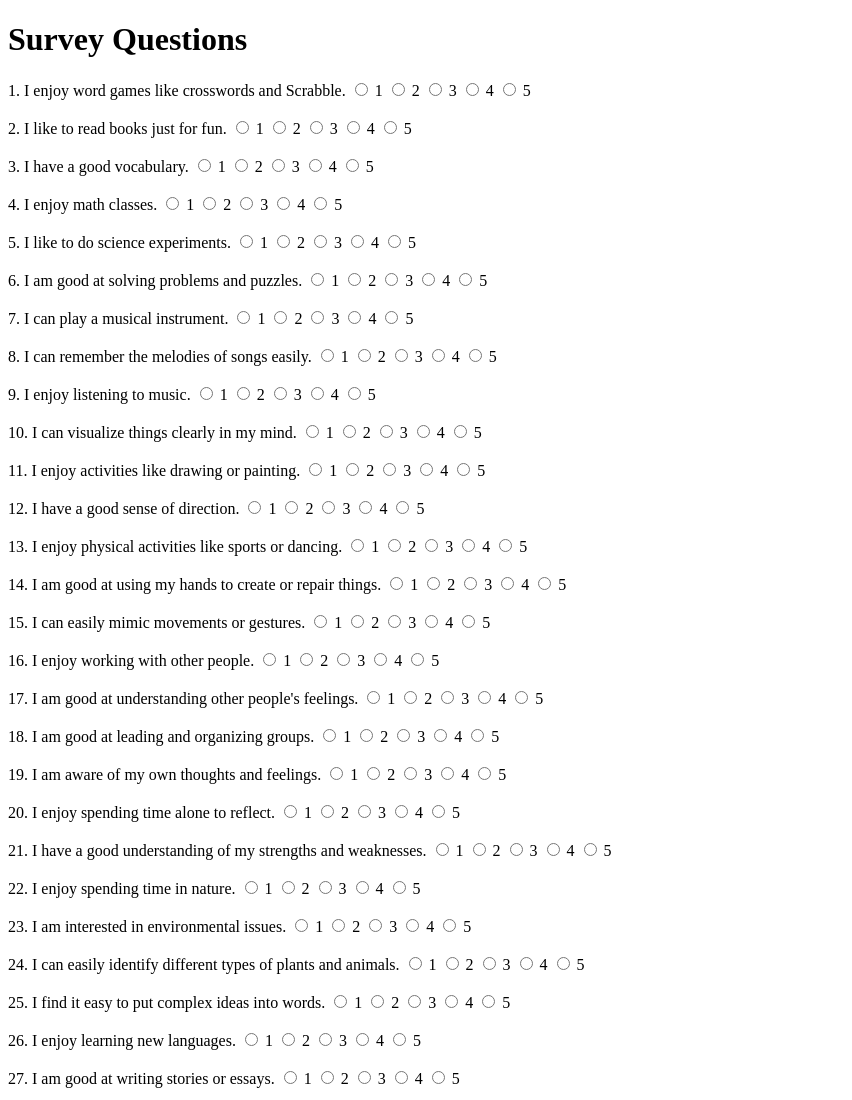
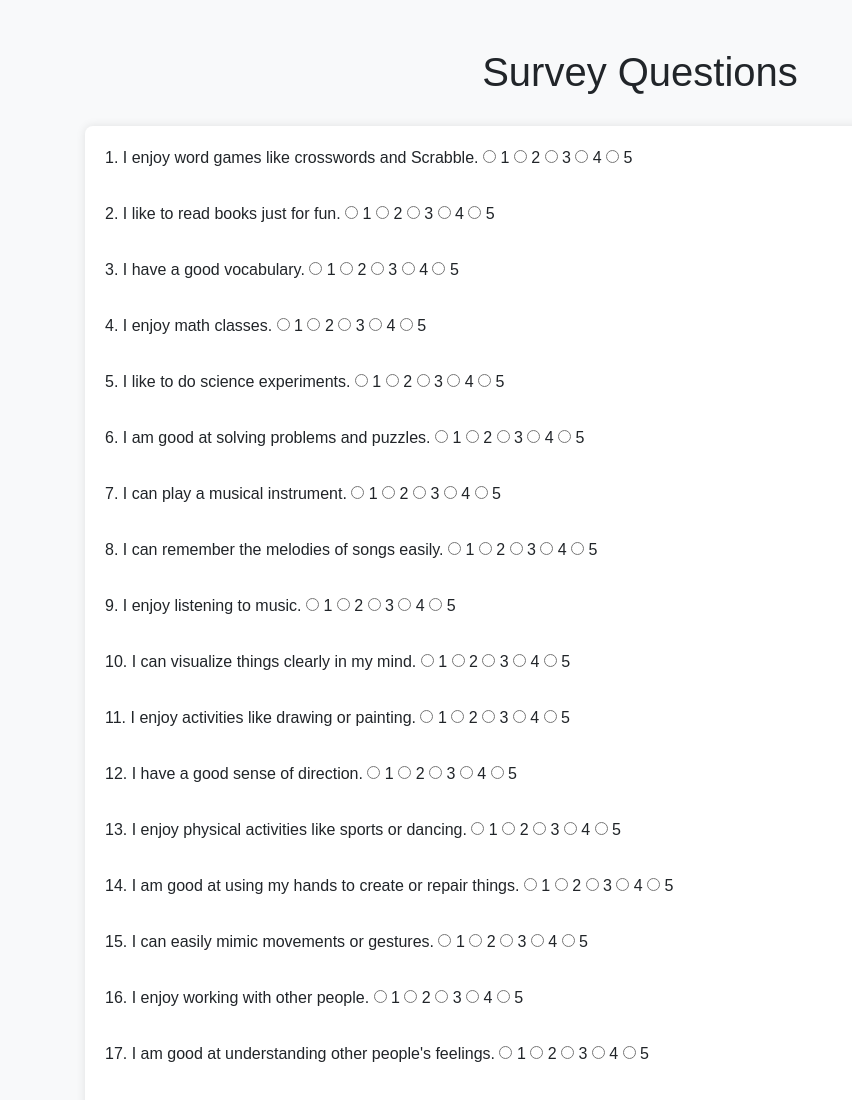
Before and after one commit to rixhabhftw/proto5, a plain HTML site: page survey.html in a window 1280 px wide. Shown: the top 1100 px of the page, without its empty margins (0-852 px from the left). Drawn offline with nearby package versions, Linux system fonts and the light colour scheme.

Commit message:
Update survey.html

```diff
--- a/survey.html
+++ b/survey.html
@@ -2,13 +2,21 @@
 <html lang="en">
 <head>
     <meta charset="UTF-8">
+    <meta name="viewport" content="width=device-width, initial-scale=1.0">
     <title>Survey</title>
+    <link href="https://stackpath.bootstrapcdn.com/bootstrap/4.5.2/css/bootstrap.min.css" rel="stylesheet">
+    <link href="styles.css" rel="stylesheet">
 </head>
 <body>
-    <h1>Survey Questions</h1>
-    <form id="surveyForm">
-        <!-- Questions will be added dynamically here -->
-    </form>
+    <div class="container mt-5">
+        <h1 class="text-center">Survey Questions</h1>
+        <form id="surveyForm" class="mt-4">
+            <!-- Questions will be added dynamically here -->
+        </form>
+    </div>
+    <script src="https://code.jquery.com/jquery-3.5.1.slim.min.js"></script>
+    <script src="https://cdn.jsdelivr.net/npm/@popperjs/core@2.9.2/dist/umd/popper.min.js"></script>
+    <script src="https://stackpath.bootstrapcdn.com/bootstrap/4.5.2/js/bootstrap.min.js"></script>
     <script src="script.js"></script>
 </body>
 </html>
```
